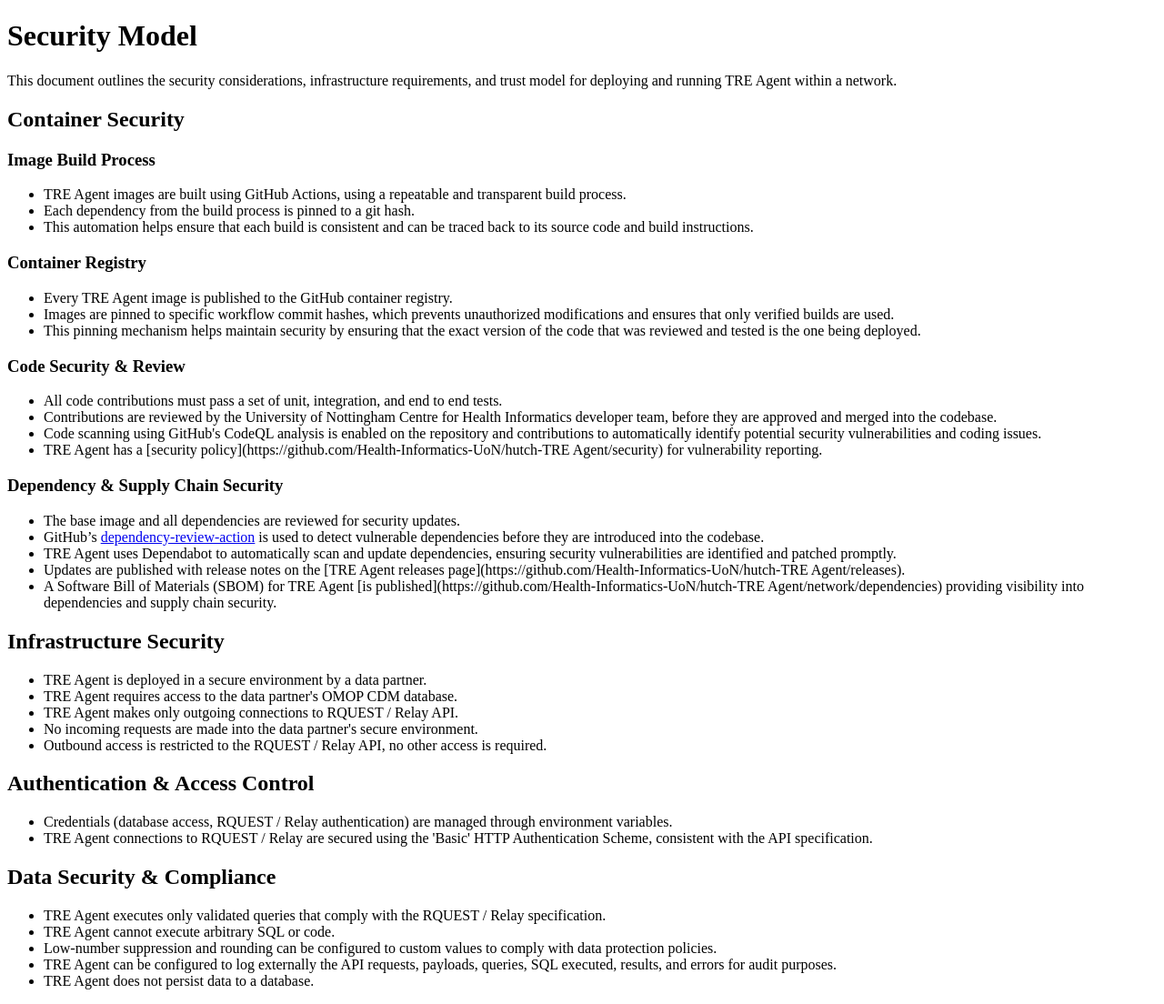
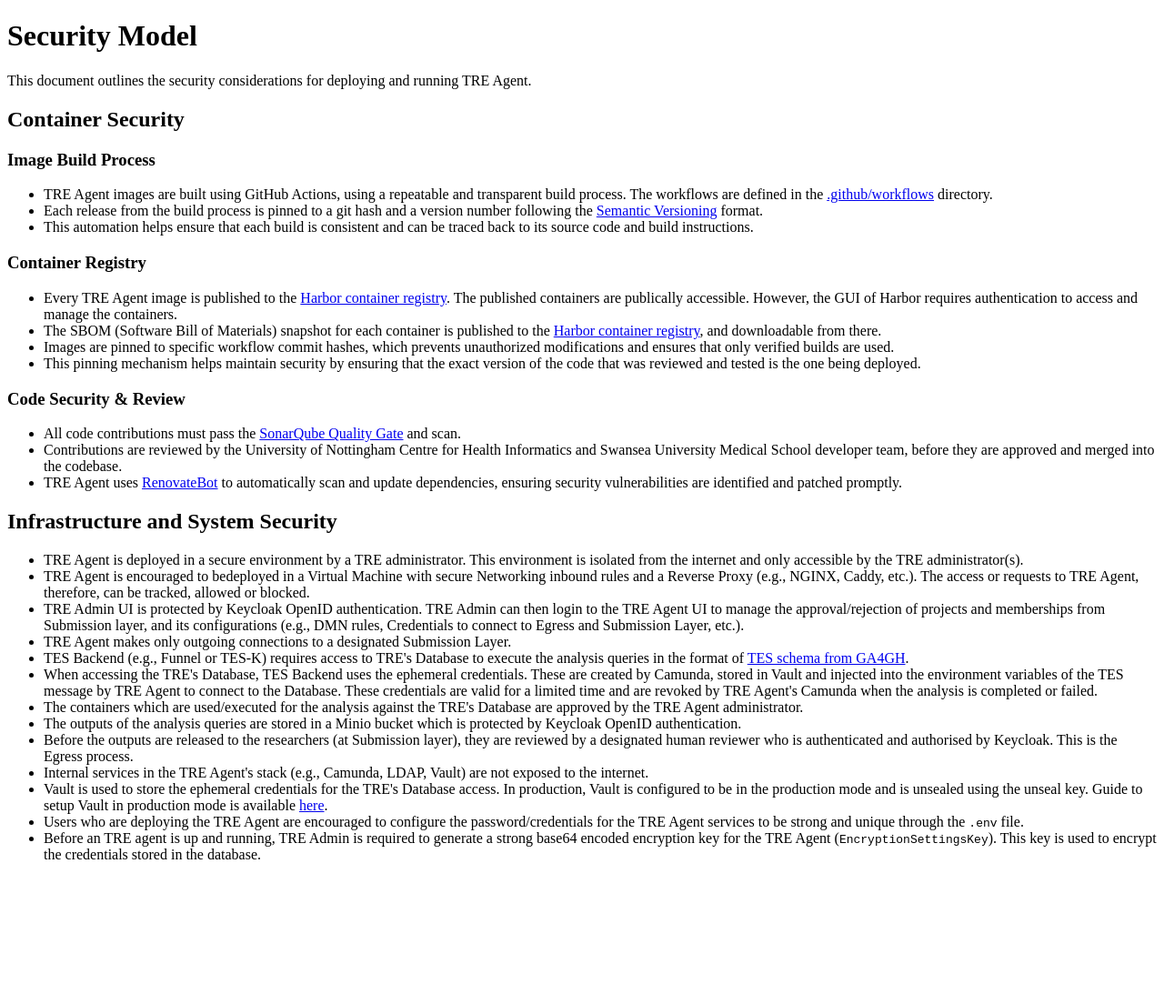
Before and after one commit to federated-research/docs, a Next.js app in the folder website/: page /tre_agent/security in a window 1280 px wide. Shown: the whole page at 91% size. After the commit the page ends 965 px from the top, so only its background shows below. Built offline with nearby package versions, Linux system fonts and the light colour scheme.

Commit message:
improve TRE docs

```diff
--- a/website/pages/tre_agent/security.mdx
+++ b/website/pages/tre_agent/security.mdx
@@ -1,53 +1,41 @@
 # Security Model
 
-This document outlines the security considerations, infrastructure requirements, and trust model for deploying and running TRE Agent within a network.
+This document outlines the security considerations for deploying and running TRE Agent.
 
 ## Container Security
 
 ### Image Build Process
 
-- TRE Agent images are built using GitHub Actions, using a repeatable and transparent build process.
-- Each dependency from the build process is pinned to a git hash.
+- TRE Agent images are built using GitHub Actions, using a repeatable and transparent build process. The workflows are defined in the [.github/workflows](https://github.com/SwanseaUniversityMedical/workflows/tree/main/.github/workflows) directory.
+- Each release from the build process is pinned to a git hash and a version number following the [Semantic Versioning](https://semver.org/) format.
 - This automation helps ensure that each build is consistent and can be traced back to its source code and build instructions.
 
 ### Container Registry
 
-- Every TRE Agent image is published to the GitHub container registry.
+- Every TRE Agent image is published to the [Harbor container registry](https://harbor.federated-analytics.ac.uk/). The published containers are publically accessible. However, the GUI of Harbor requires authentication to access and manage the containers.
+- The SBOM (Software Bill of Materials) snapshot for each container is published to the [Harbor container registry](https://harbor.federated-analytics.ac.uk/), and downloadable from there.
 - Images are pinned to specific workflow commit hashes, which prevents unauthorized modifications and ensures that only verified builds are used.
 - This pinning mechanism helps maintain security by ensuring that the exact version of the code that was reviewed and tested is the one being deployed.
 
 ### Code Security & Review
 
-- All code contributions must pass a set of unit, integration, and end to end tests.
-- Contributions are reviewed by the University of Nottingham Centre for Health Informatics developer team, before they are approved and merged into the codebase.
-- Code scanning using GitHub's CodeQL analysis is enabled on the repository and contributions to automatically identify potential security vulnerabilities and coding issues.
-- TRE Agent has a [security policy](https://github.com/Health-Informatics-UoN/hutch-TRE Agent/security) for vulnerability reporting.
+- All code contributions must pass the [SonarQube Quality Gate](https://docs.sonarsource.com/sonarqube-server/quality-standards-administration/managing-quality-gates/introduction-to-quality-gates) and scan.
+- Contributions are reviewed by the University of Nottingham Centre for Health Informatics and Swansea University Medical School developer team, before they are approved and merged into the codebase.
+- TRE Agent uses [RenovateBot](https://github.com/renovatebot/renovate) to automatically scan and update dependencies, ensuring security vulnerabilities are identified and patched promptly.
 
-### Dependency & Supply Chain Security
+## Infrastructure and System Security
 
-- The base image and all dependencies are reviewed for security updates.
-- GitHub’s [dependency-review-action](https://github.com/actions/dependency-review-action) is used to detect vulnerable dependencies before they are introduced into the codebase.
-- TRE Agent uses Dependabot to automatically scan and update dependencies, ensuring security vulnerabilities are identified and patched promptly.
-- Updates are published with release notes on the [TRE Agent releases page](https://github.com/Health-Informatics-UoN/hutch-TRE Agent/releases).
-- A Software Bill of Materials (SBOM) for TRE Agent [is published](https://github.com/Health-Informatics-UoN/hutch-TRE Agent/network/dependencies) providing visibility into dependencies and supply chain security.
-
-## Infrastructure Security
-
-- TRE Agent is deployed in a secure environment by a data partner.
-- TRE Agent requires access to the data partner's OMOP CDM database.
-- TRE Agent makes only outgoing connections to RQUEST / Relay API.
-- No incoming requests are made into the data partner's secure environment.
-- Outbound access is restricted to the RQUEST / Relay API, no other access is required.
-
-## Authentication & Access Control
-
-- Credentials (database access, RQUEST / Relay authentication) are managed through environment variables.
-- TRE Agent connections to RQUEST / Relay are secured using the 'Basic' HTTP Authentication Scheme, consistent with the API specification.
-
-## Data Security & Compliance
-
-- TRE Agent executes only validated queries that comply with the RQUEST / Relay specification.
-- TRE Agent cannot execute arbitrary SQL or code.
-- Low-number suppression and rounding can be configured to custom values to comply with data protection policies.
-- TRE Agent can be configured to log externally the API requests, payloads, queries, SQL executed, results, and errors for audit purposes.
-- TRE Agent does not persist data to a database.
+- TRE Agent is deployed in a secure environment by a TRE administrator. This environment is isolated from the internet and only accessible by the TRE administrator(s).
+- TRE Agent is encouraged to bedeployed in a Virtual Machine with secure Networking inbound rules and a Reverse Proxy (e.g., NGINX, Caddy, etc.). The access or requests to TRE Agent, therefore, can be tracked, allowed or blocked.
+- TRE Admin UI is protected by Keycloak OpenID authentication. TRE Admin can then login to the TRE Agent UI to manage the approval/rejection of projects and memberships from Submission layer, and its configurations (e.g., DMN rules, Credentials to connect to Egress and Submission Layer, etc.).
+- TRE Agent makes only outgoing connections to a designated Submission Layer.
+- TES Backend (e.g., Funnel or TES-K) requires access to TRE's Database to execute the analysis queries in the format of [TES schema from GA4GH](https://ga4gh.github.io/task-execution-schemas/docs/#tag/TaskService/operation/CreateTask).
+- When accessing the TRE's Database, TES Backend uses the ephemeral credentials. These are created by Camunda, stored in Vault and injected into the environment variables of the TES message by TRE Agent to connect to the Database.
+  These credentials are valid for a limited time and are revoked by TRE Agent's Camunda when the analysis is completed or failed.
+- The containers which are used/executed for the analysis against the TRE's Database are approved by the TRE Agent administrator.
+- The outputs of the analysis queries are stored in a Minio bucket which is protected by Keycloak OpenID authentication.
+- Before the outputs are released to the researchers (at Submission layer), they are reviewed by a designated human reviewer who is authenticated and authorised by Keycloak. This is the Egress process.
+- Internal services in the TRE Agent's stack (e.g., Camunda, LDAP, Vault) are not exposed to the internet.
+- Vault is used to store the ephemeral credentials for the TRE's Database access. In production, Vault is configured to be in the production mode and is unsealed using the unseal key. Guide to setup Vault in production mode is available [here](/five_safes_tes/reference_implementation/core_components#vault).
+- Users who are deploying the TRE Agent are encouraged to configure the password/credentials for the TRE Agent services to be strong and unique through the `.env` file.
+- Before an TRE agent is up and running, TRE Admin is required to generate a strong base64 encoded encryption key for the TRE Agent (`EncryptionSettingsKey`). This key is used to encrypt the credentials stored in the database.
```
